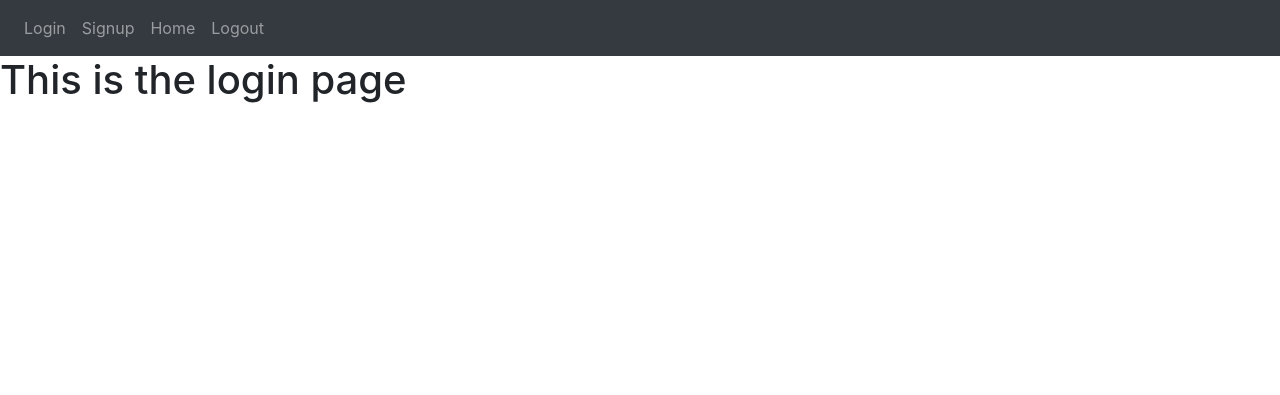
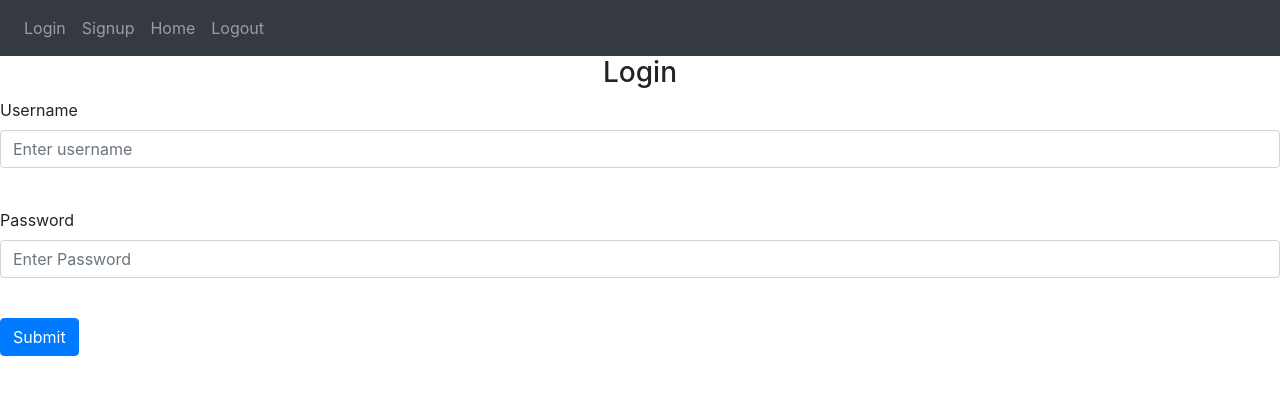
Before and after one commit to thirt33n/Flask-Application, a Python web app: template website/templates/login.html in a window 1280 px wide. Shown: the top 395 px of the page. Run offline with Jinja, Linux system fonts and the light colour scheme; the template is opened without the code that fills it, so the values that code supplies are empty; some libraries are stand-ins or nearby versions.

Commit message:
Login page done

```diff
--- a/website/templates/login.html
+++ b/website/templates/login.html
@@ -2,5 +2,20 @@
 
 {% block content %}
 
-<h1>This is the login page</h1>
+<form method="POST">
+    <h3 align="center">Login</h3>
+    <div class="form-group">
+        <label for="username">Username </label>
+        <input type="username" class = "form-control" id="user" name="user" placeholder="Enter username" />
+    </div>
+    <br />
+    <div class="form-group">
+        <label for="password">Password</label>
+        <input type="password" class = "form-control" id="password" name="password" placeholder="Enter Password" />
+    </div>
+
+    <br />
+    <button type="submit" class="btn btn-primary">Submit</button>
+
+</form>
 {% endblock %}
```
Also changed, not shown: website/templates/signup.html (+5 -4 lines).
